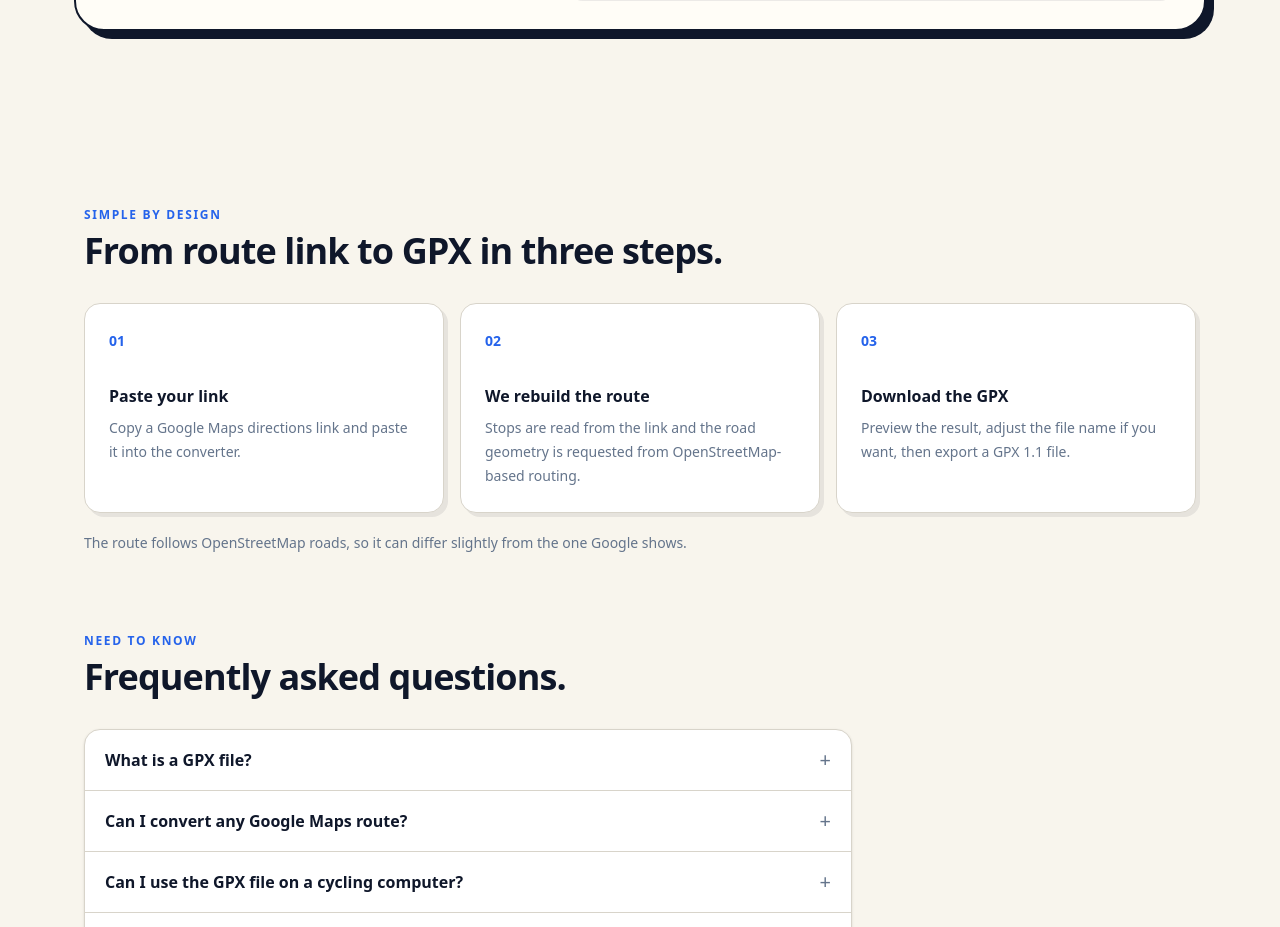
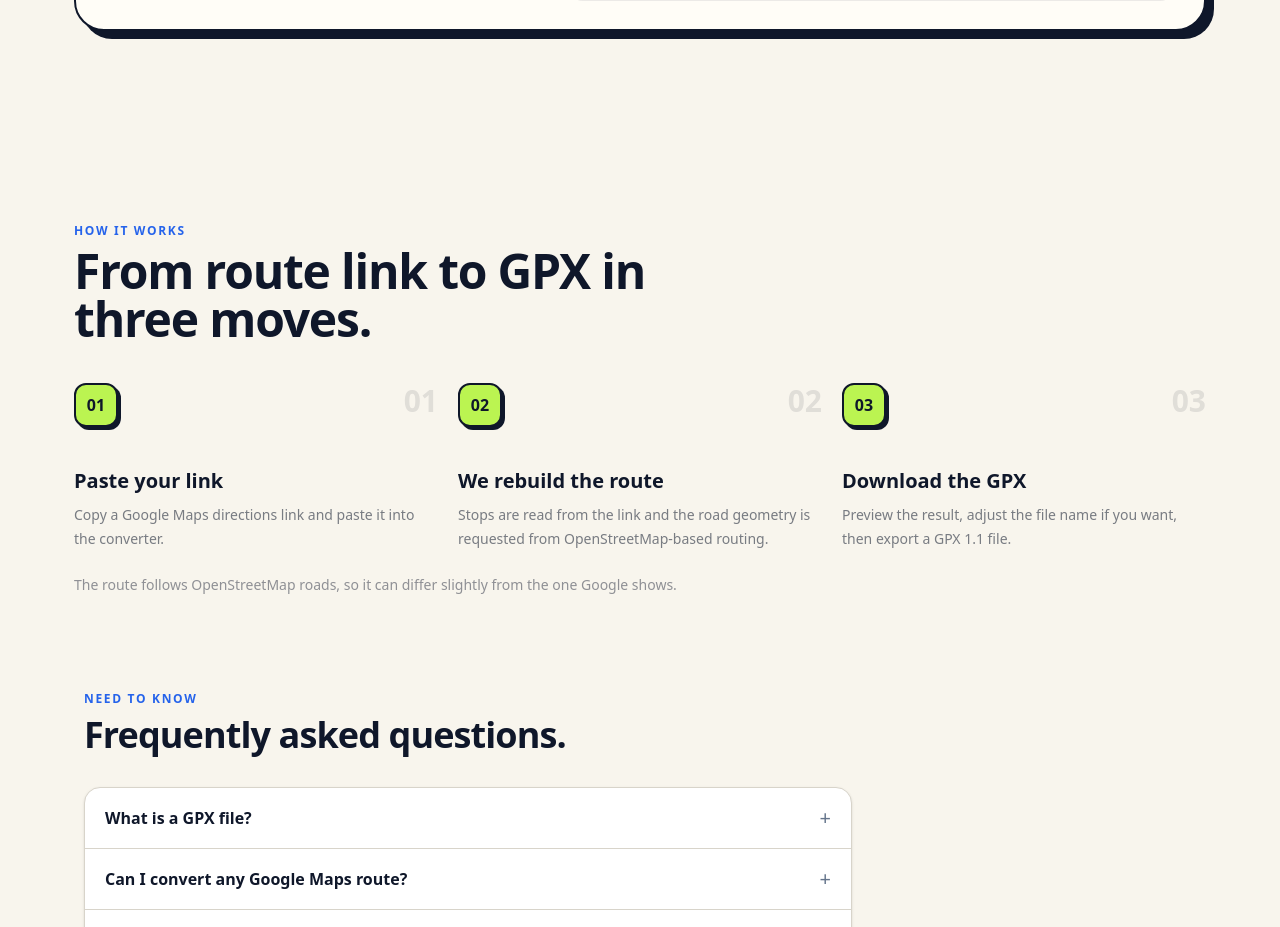
Before and after one commit to RandyGalangg/gmaps-gpx, a React (Vite) app: page / in a window 1280 px wide. Shown: the part 1112-2039 px from the top of the page. Built offline with nearby package versions, Linux system fonts and the light colour scheme; no server answers.

Commit message:
Complete component visual redesign and theme support

```diff
--- a/src/components/HowItWorks.tsx
+++ b/src/components/HowItWorks.tsx
@@ -1,26 +1,2 @@
-const STEPS = [
-  ['01', 'Paste your link', 'Copy a Google Maps directions link and paste it into the converter.'],
-  ['02', 'We rebuild the route', 'Stops are read from the link and the road geometry is requested from OpenStreetMap-based routing.'],
-  ['03', 'Download the GPX', 'Preview the result, adjust the file name if you want, then export a GPX 1.1 file.'],
-];
-
-export default function HowItWorks() {
-  return (
-    <section id="how-it-works" className="mx-auto max-w-[1160px] px-4 py-16 sm:px-6 lg:py-20">
-      <div className="max-w-2xl">
-        <p className="eyebrow">Simple by design</p>
-        <h2 className="mt-2 text-3xl font-bold tracking-tight md:text-4xl">From route link to GPX in three steps.</h2>
-      </div>
-      <ol className="mt-8 grid gap-4 md:grid-cols-3">
-        {STEPS.map(([n, t, d]) => (
-          <li key={n} className="card relative overflow-hidden">
-            <span className="text-sm font-bold text-brand">{n}</span>
-            <h3 className="mt-8 font-bold">{t}</h3>
-            <p className="mt-2 text-sm leading-6 text-muted">{d}</p>
-          </li>
-        ))}
-      </ol>
-      <p className="mt-5 text-sm text-muted">The route follows OpenStreetMap roads, so it can differ slightly from the one Google shows.</p>
-    </section>
-  );
-}
+const STEPS=[['01','Paste your link','Copy a Google Maps directions link and paste it into the converter.'],['02','We rebuild the route','Stops are read from the link and the road geometry is requested from OpenStreetMap-based routing.'],['03','Download the GPX','Preview the result, adjust the file name if you want, then export a GPX 1.1 file.']];
+export default function HowItWorks(){return <section id="how-it-works" className="mx-auto max-w-[1180px] px-4 py-20 sm:px-6 lg:py-24"><div className="max-w-2xl"><p className="eyebrow">How it works</p><h2 className="mt-2 text-3xl font-black tracking-tight md:text-5xl">From route link to GPX in three moves.</h2></div><ol className="mt-10 grid gap-5 md:grid-cols-3">{STEPS.map(([n,t,d],i)=><li key={n} className="step-card"><div className="flex items-start justify-between"><span className="grid h-11 w-11 place-items-center rounded-xl border-2 border-ink bg-lime-300 font-black shadow-[3px_3px_0_#0f172a]">{n}</span><span className="text-3xl font-black text-ink/10">{String(i+1).padStart(2,'0')}</span></div><h3 className="mt-10 text-xl font-black">{t}</h3><p className="mt-2 text-sm font-medium leading-6 text-ink/55">{d}</p></li>)}</ol><p className="mt-6 text-sm font-medium text-ink/45">The route follows OpenStreetMap roads, so it can differ slightly from the one Google shows.</p></section>;}
```
